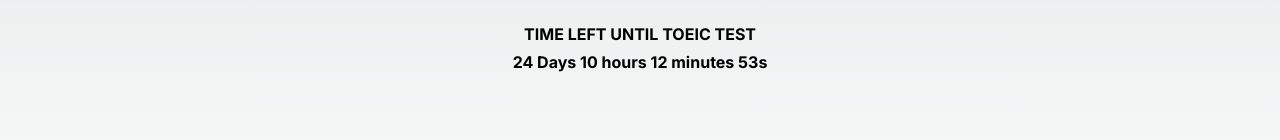
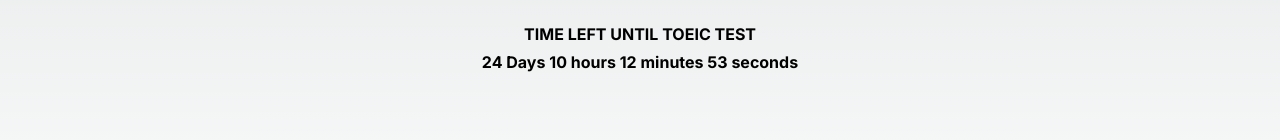
Before and after one commit to ElimsTran/personal-site, a Next.js app: page / in a window 1280 px wide. Shown: the part 464-604 px from the top of the page. Built offline with nearby package versions, Linux system fonts and the light colour scheme.

Commit message:
Fix : fix text

```diff
--- a/src/app/page.tsx
+++ b/src/app/page.tsx
@@ -15,7 +15,9 @@
       const minutes = Math.floor((diffTime / 1000 / 60) % 60);
       const hours = Math.floor((diffTime / (1000 * 60 * 60)) % 24);
       const days = Math.floor(diffTime / (1000 * 60 * 60 * 24));
-      setTimer(`${days} Days ${hours} hours ${minutes} minutes ${seconds}s`);
+      setTimer(
+        `${days} Days ${hours} hours ${minutes} minutes ${seconds} seconds`
+      );
     }, 1000);
 
     return () => {
```
